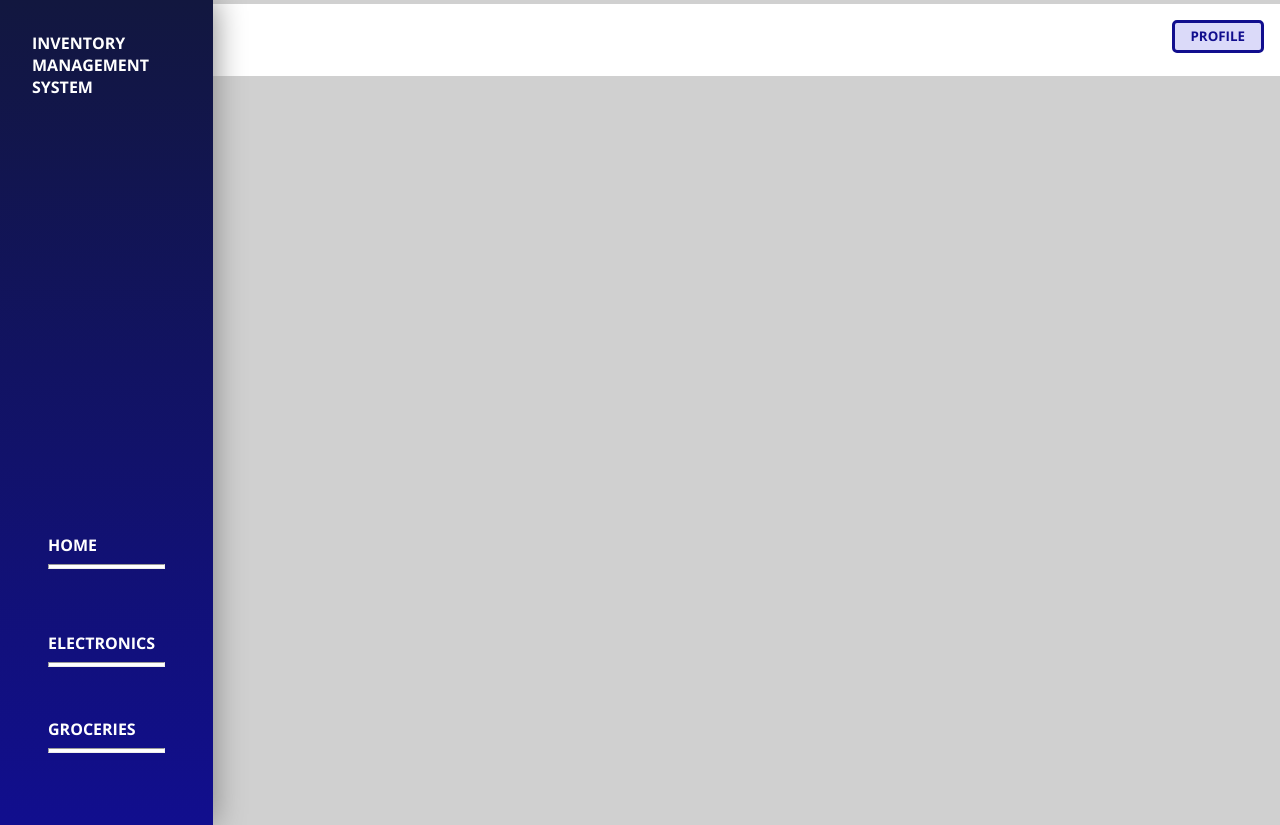
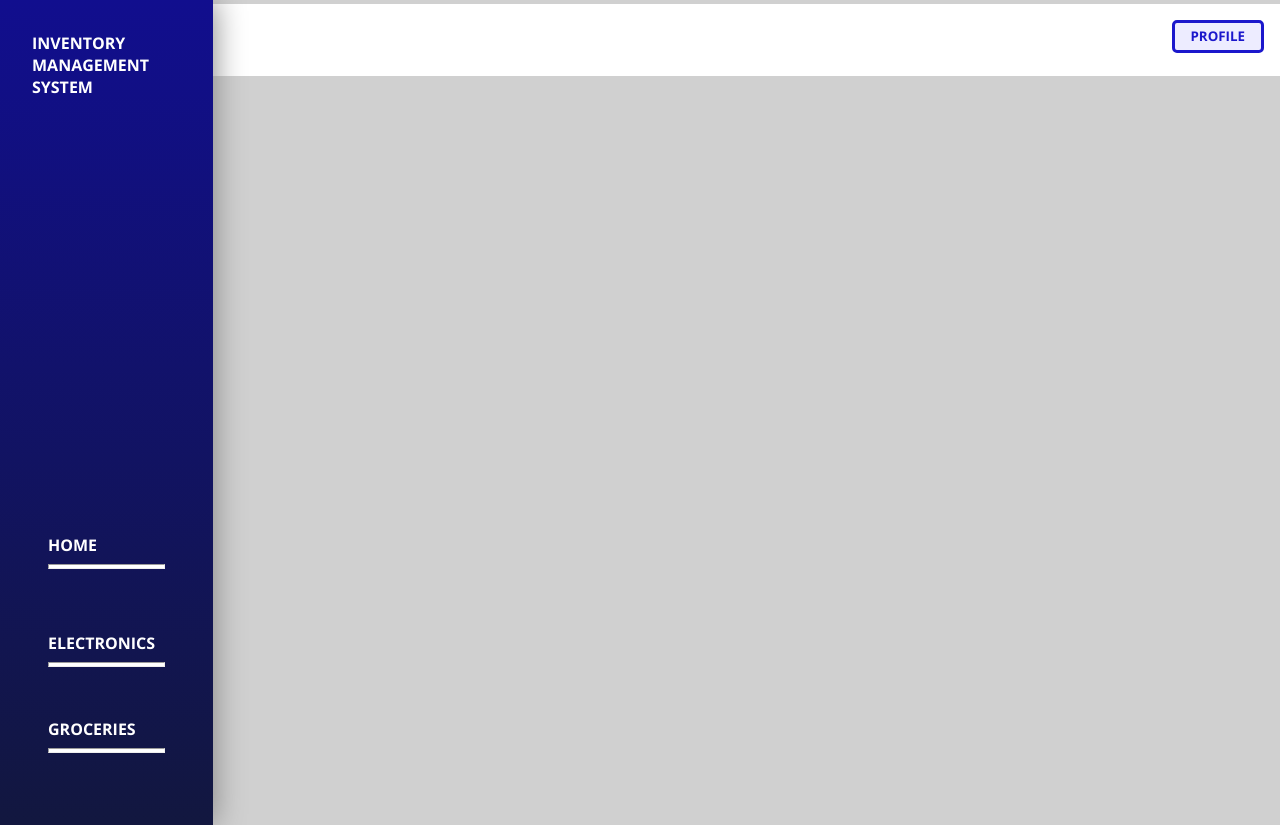
Before and after one commit to srjnm/wap-css-ims, a plain HTML site: page index.html in a window 1280 px wide. Drawn offline with nearby package versions, Linux system fonts and the light colour scheme.

Commit message:
Button and visual changes

```diff
--- a/index.html
+++ b/index.html
@@ -13,7 +13,7 @@
 			}
 			#sidebar{
 				height: 100%;
-				background: linear-gradient(#12173F, #110E8E);
+				background: linear-gradient(#110E8E, #12173F);
 				color: white;
 				text-transform: uppercase;
 				font-weight: bold;
@@ -55,13 +55,14 @@
 				box-shadow-bottom: 0px 0px 1rem grey;
 			}
 			button{
-				color: #110E8E;
-				background-color: #DBDAF9;
+				cursor: pointer;
+				color: #1B17CC;
+				background-color: #EDECFF;
 				font-weight: bold;
 				text-transform: uppercase;
 				padding: 0.3rem 1rem;
 				border-radius: 5px;
-				border: 3px solid #110E8E;
+				border: 3px solid #1B17CC;
 			}
 			hr{
 				color: white;
@@ -105,7 +106,9 @@
 						</center>
 					</div>
 				</div>
-				<div></div>
+				<div style="padding: 3rem;">
+
+				</div>
 			</div>
 		</div>
 	<body>
```
